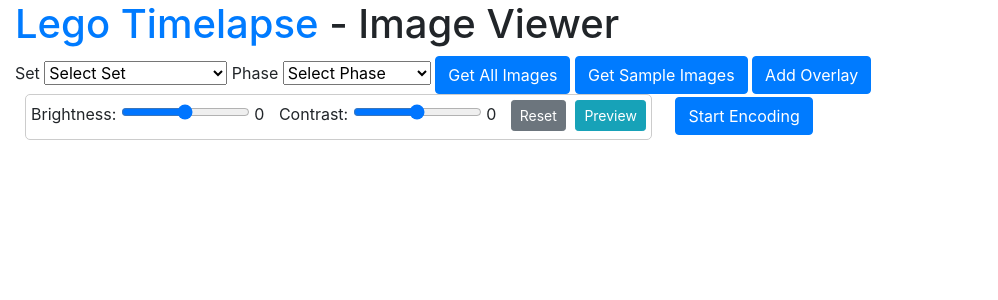
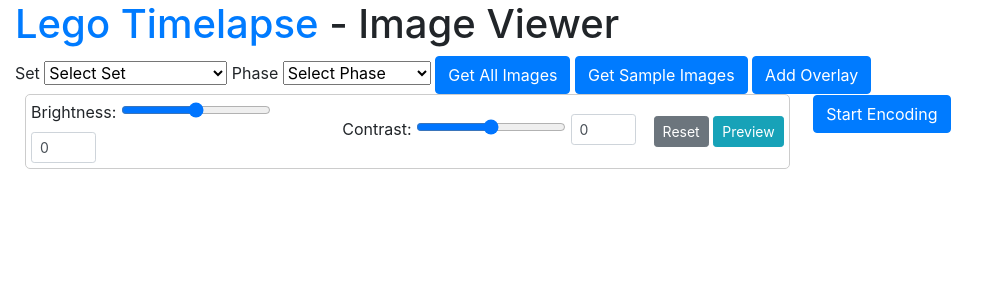
Before and after one commit to sco-pi/bricklapse, a FastAPI app: page /images in a window 1280 px wide. Shown: the top 300 px of the page, without its empty margins (0-998 px from the left). Run offline with FastAPI, Linux system fonts and the light colour scheme; data that the repository does not hold is empty; some libraries are stand-ins or nearby versions.

Commit message:
Refactor exposure controls in image viewer for improved UI and functionality

```diff
--- a/templates/imageview.html
+++ b/templates/imageview.html
@@ -42,16 +42,24 @@
       &nbsp;
       <!-- Exposure adjustments -->
       <div class="exposure-controls" style="display: inline-block; margin-left: 10px; margin-right: 10px; padding: 5px; border: 1px solid #ccc; border-radius: 5px;">
+        <div class="form-row align-items-center">
+          <div class="col">
             <label for="brightness">Brightness:</label>
-        <input type="range" id="brightness" min="-100" max="100" value="0" step="5">
-        <span id="brightness_value">0</span>
+            <input type="range" id="brightness" min="-100" max="100" value="0" step="1" style="width: 150px;">
+            <input type="number" id="brightness_text" min="-100" max="100" value="0" class="form-control form-control-sm" style="width: 65px; display: inline-block;">
+          </div>
 
-        <label for="contrast" style="margin-left: 10px;">Contrast:</label>
-        <input type="range" id="contrast" min="-100" max="100" value="0" step="5">
-        <span id="contrast_value">0</span>
+          <div class="col">
+            <label for="contrast">Contrast:</label>
+            <input type="range" id="contrast" min="-100" max="100" value="0" step="1" style="width: 150px;">
+            <input type="number" id="contrast_text" min="-100" max="100" value="0" class="form-control form-control-sm" style="width: 65px; display: inline-block;">
+          </div>
 
-        <button id="reset_exposure" class="btn btn-secondary btn-sm" style="margin-left: 10px;">Reset</button>
-        <button id="preview_exposure" class="btn btn-info btn-sm" style="margin-left: 5px;">Preview</button>
+          <div class="col-auto">
+            <button id="reset_exposure" class="btn btn-secondary btn-sm">Reset</button>
+            <button id="preview_exposure" class="btn btn-info btn-sm">Preview</button>
+          </div>
+        </div>
       </div>
       &nbsp;
       <!-- Button to start encoding -->
@@ -151,21 +159,39 @@
     });
   });
 
-  // Handle exposure sliders
+  // Handle exposure sliders and text inputs synchronization
   document.getElementById('brightness').addEventListener('input', function() {
-    document.getElementById('brightness_value').textContent = this.value;
+    document.getElementById('brightness_text').value = this.value;
+    updatePreview();
+  });
+
+  document.getElementById('brightness_text').addEventListener('input', function() {
+    // Ensure value is within range
+    const value = Math.min(100, Math.max(-100, parseInt(this.value) || 0));
+    this.value = value;
+    document.getElementById('brightness').value = value;
+    updatePreview();
   });
 
   document.getElementById('contrast').addEventListener('input', function() {
-    document.getElementById('contrast_value').textContent = this.value;
+    document.getElementById('contrast_text').value = this.value;
+    updatePreview();
+  });
+
+  document.getElementById('contrast_text').addEventListener('input', function() {
+    // Ensure value is within range
+    const value = Math.min(100, Math.max(-100, parseInt(this.value) || 0));
+    this.value = value;
+    document.getElementById('contrast').value = value;
+    updatePreview();
   });
 
   // Reset exposure controls
   document.getElementById('reset_exposure').addEventListener('click', function() {
     document.getElementById('brightness').value = 0;
+    document.getElementById('brightness_text').value = 0;
     document.getElementById('contrast').value = 0;
-    document.getElementById('brightness_value').textContent = '0';
-    document.getElementById('contrast_value').textContent = '0';
+    document.getElementById('contrast_text').value = 0;
 
     // Remove any applied CSS filters from the images
     var images = document.getElementById('images').getElementsByTagName('img');
@@ -174,12 +200,12 @@
     }
   });
 
-  // Preview exposure adjustments on the displayed images
-  document.getElementById('preview_exposure').addEventListener('click', function() {
-    var brightness = document.getElementById('brightness').value;
-    var contrast = document.getElementById('contrast').value;
+  // Helper function to update preview with current settings
+  function updatePreview() {
+    const brightness = document.getElementById('brightness').value;
+    const contrast = document.getElementById('contrast').value;
 
-    var filterValue = '';
+    let filterValue = '';
     if (brightness != 0) {
       filterValue += `brightness(${100 + parseInt(brightness)}%) `;
     }
@@ -187,31 +213,40 @@
       filterValue += `contrast(${100 + parseInt(contrast)}%)`;
     }
 
-    var images = document.getElementById('images').getElementsByTagName('img');
-    for (var i = 0; i < images.length; i++) {
+    return filterValue;
+  }
+
+  // Preview exposure adjustments on the displayed images
+  document.getElementById('preview_exposure').addEventListener('click', function() {
+    const filterValue = updatePreview();
+
+    const images = document.getElementById('images').getElementsByTagName('img');
+    for (let i = 0; i < images.length; i++) {
       images[i].style.filter = filterValue;
     }
   });
 
   // Start encoding the images
   document.getElementById('start_encoding').addEventListener('click', function() {
-    var set_id = document.getElementById('set_select').value;
+    const set_id = document.getElementById('set_select').value;
     // Confirm a set is selected
     if (set_id == 'Select Set') {
       alert('Please select a set');
       return;
     }
-    var phase = document.getElementById('phase_select').value;
+    const phase = document.getElementById('phase_select').value;
     // Confirm a phase is selected
     if (phase == 'Select Phase') {
       alert('Please select a phase');
       return;
     }
 
-    // Get exposure settings
-    var brightness = document.getElementById('brightness').value;
-    var contrast = document.getElementById('contrast').value;
+    // Get exposure settings from the text inputs for more precise values
+    const brightness = document.getElementById('brightness_text').value;
+    const contrast = document.getElementById('contrast_text').value;
 
+    // Show a confirmation dialog with the current settings
+    if (confirm(`Start encoding with the following settings?\n\nBrightness: ${brightness}\nContrast: ${contrast}`)) {
       fetch('/api/images/' + set_id + '/' + phase + '/encode', {
         method: 'POST',
         headers: {
@@ -226,7 +261,11 @@
         })
       }).then(response => response.json()).then(data => {
         alert('Encoding started with exposure adjustments');
+      }).catch(error => {
+        console.error('Error starting encoding:', error);
+        alert('Error starting encoding: ' + error.message);
       });
+    }
   });
 
   // Overlay green bounding box on image to show the area that will be cropped for encoding
--- a/timelapse_encode.py
+++ b/timelapse_encode.py
@@ -60,7 +60,7 @@
     return crop_width, crop_height, crop_x, crop_y
 
 def createTimelaspe(BasePath, FilePattern, FirstFile, OutputDir, OutputResX, OutputResY, SetNumber, SetName, Phase, TitleTime=5, logoPath='BorrowLapse.png', ExposureSettings=None):
-    stream = ffmpeg.input( f'{BasePath}/{FilePattern}', framerate=60, pattern_type='sequence', start_number=1)
+    stream = ffmpeg.input( f'{BasePath}/{FilePattern}', framerate=60, pattern_type='sequence', start_number=0)
 
     # Crop video to 3200x4000 starting at 1600x0
     #stream = ffmpeg.filter(stream, 'crop', 3200, 4000, 1600, 0)
```
Lines whose indentation alone changed are shown as unchanged.
